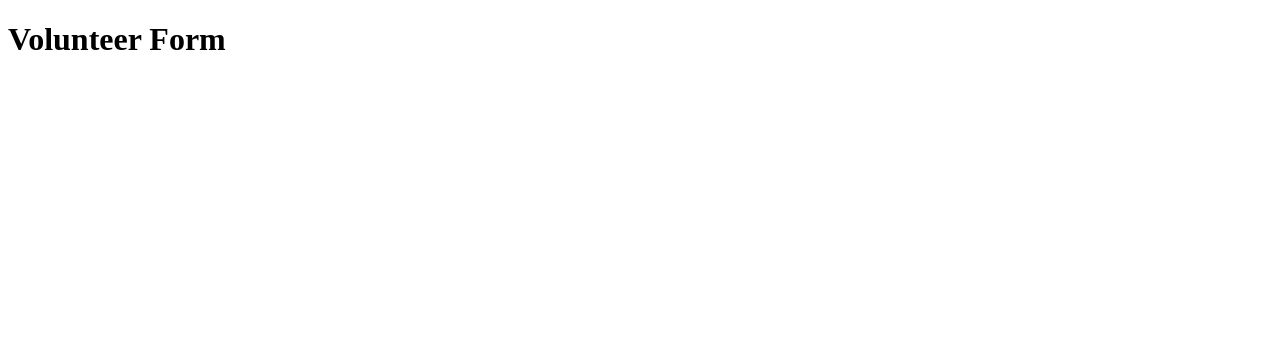
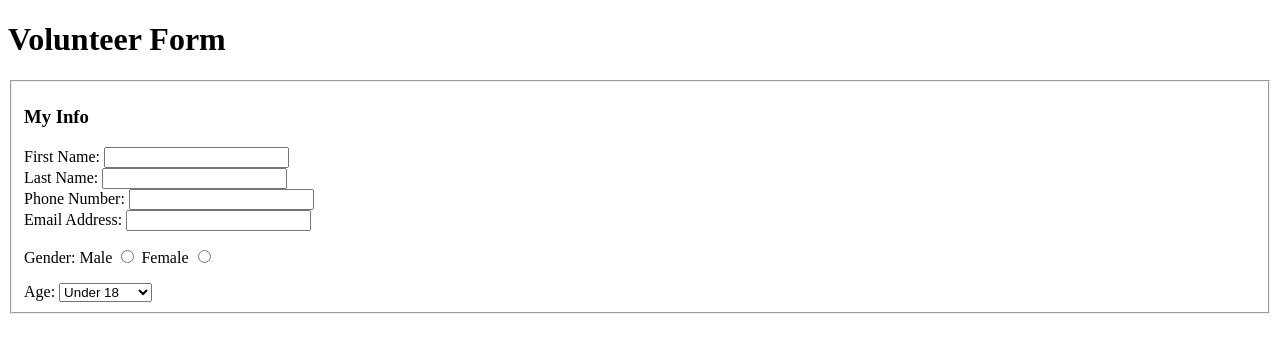
Before and after one commit to bolortuya/index.html, a plain HTML site: page lab-4.html in a window 1280 px wide. Drawn offline with Linux system fonts and the light colour scheme.

Commit message:
first fieldset complete

```diff
--- a/lab-4.html
+++ b/lab-4.html
@@ -6,6 +6,41 @@
 </head>
 <body>
   <h1> Volunteer Form </h1>
-  <form method= "POST" autocomplete ="on" action = "http://bloomingdale.sat.iit.edu/kriedan/lab3formscript.php">
+  <form method= "POST" autocomplete ="on" action = "http://bloomingdale.sat.iit.edu/kriedan/lab3formscript.php" enctype = "multipart/form-data">
+    <fieldset>
+      <h3> My Info </h3>
+      <div>
+        <label> First Name: <input type ="text" name = "text_field"> </label>
+      </div>
+      <div>
+        <label> Last Name: <input type ="text" name = "text_field" > </label>
+      </div>
+      <div>
+        <label> Phone Number: <input type ="text" name = "text_field" > </label>
+      </div>
+      <div>
+        <label> Email Address: <input type ="text" name = "text_field" > </label>
+      </div>
+      <div>
+        <p> Gender:
+          <label> Male <input type = "radio" name = "radio_field" value = M> </label>
+          <label> Female <input type = "radio" name = "radio_field" value = F> </label>
+        </p>
+      </div>
+      <div>
+        <label> Age: <select name = "menu_field"> </label>
+          <option value = "Under 18"> Under 18 </option>
+          <option vlaue = "18-24 "> 18-24 </option>
+          <option vlaue = "25-34 "> 25-34 </option>
+          <option value = "25-44" > 25-44 </option>
+          <option value = "45-54" > 45-54 </option>
+          <option value = "55-64" > 25-44 </option>
+          <option value = "65 and over" > 65 and over </option>
+
+
+      </div>
+    </fieldset>
+    <fieldset>
+    </fieldset>
 </body>
 </html>
```
